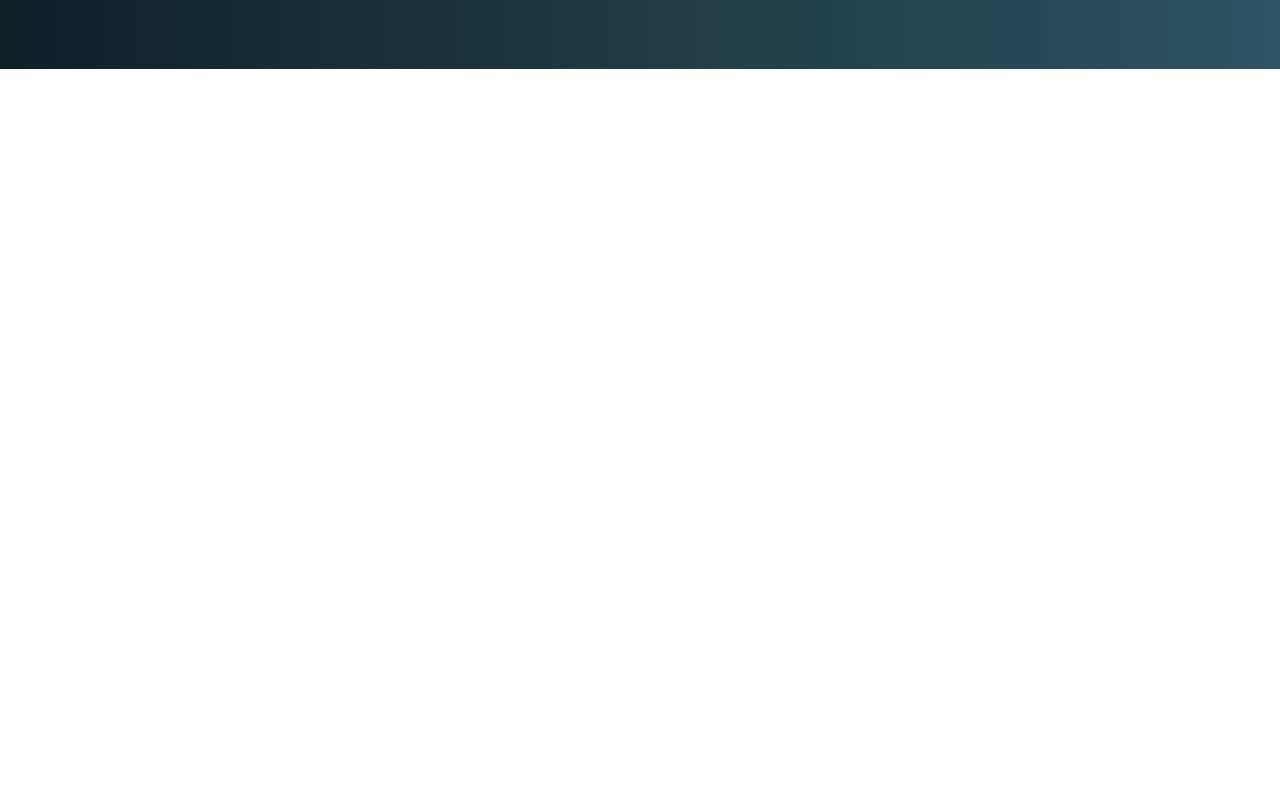
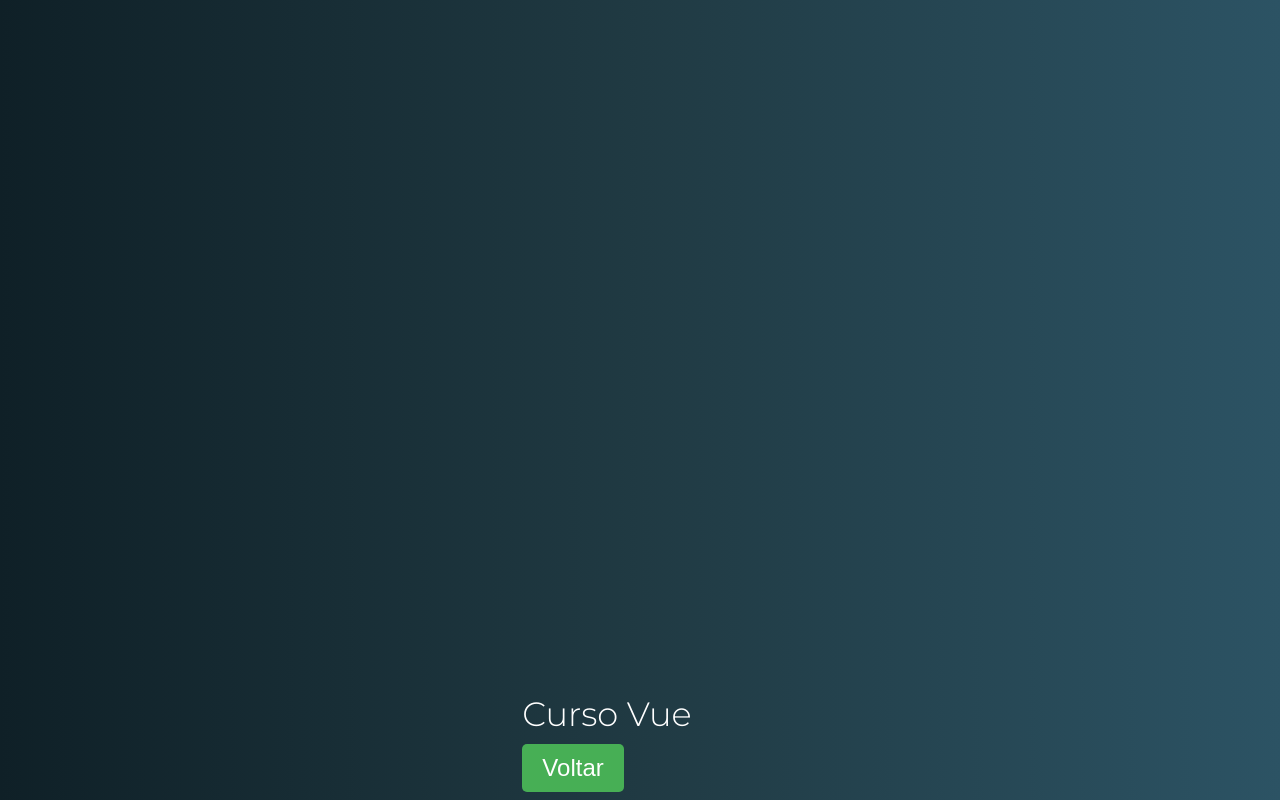
Before and after one commit to lucassantos22/vuejs-cod3r, a Vue app in the folder rotas/rotas-exercicios/: page /usuario/1/editar in a window 1280 px wide. Shown: the part 731-1531 px from the top of the page. Before the commit the page ends 800 px from the top, so only its background shows below. Built offline with nearby package versions, Linux system fonts and the light colour scheme.

Commit message:
Estudando routes, hash

```diff
--- a/rotas/rotas-exercicios/src/componentes/usuario/UsuarioDetalhe.vue
+++ b/rotas/rotas-exercicios/src/componentes/usuario/UsuarioDetalhe.vue
@@ -2,7 +2,7 @@
   <div class="usuario-detalhe">
     <h3>Usuário Detalhe</h3>
     <p><strong>Código: {{id}}</strong></p>
-    <router-link tag="button" primary :to="{name: 'editarUsuario', params:{id}, query:{completo: true, lingua:'pt'}}">Editar</router-link>
+    <router-link tag="button" primary :to="{name: 'editarUsuario', params:{id}, query:{completo: true, lingua:'pt'}, hash:'#rodape'}">Editar</router-link>
   </div>
 </template>
 
--- a/rotas/rotas-exercicios/src/componentes/usuario/UsuarioEditar.vue
+++ b/rotas/rotas-exercicios/src/componentes/usuario/UsuarioEditar.vue
@@ -4,6 +4,9 @@
     <p><strong>Código: {{id}}</strong></p>
     <p><strong>Completo: {{$route.query.completo ? "Sim" : "Não"}}</strong></p>
     <p><strong>Língua: {{$route.query.lingua}}</strong></p>
+    <div id="rodape">
+      <h3>Curso Vue</h3>
+    </div>
   </div>
 </template>
 
@@ -14,4 +17,9 @@ export default {
 </script>
 
 <style>
+
+#rodape{
+  margin-top: 1000px
+}
+
 </style>
```
